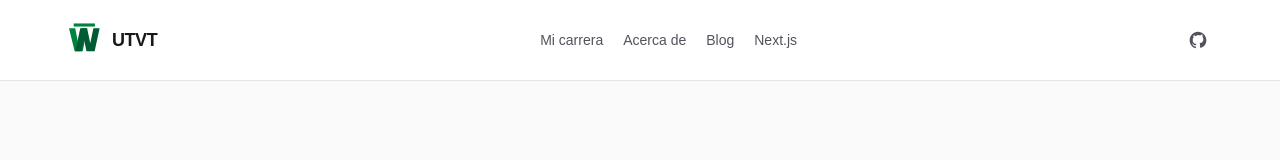
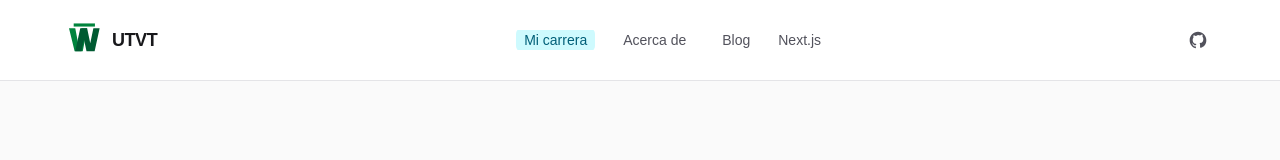
Before and after one commit to LudwinGarcia1/nextjs-laboratories, a Next.js app in the folder first-steps/: page / in a window 1280 px wide. Shown: the top 160 px of the page. Built offline with nearby package versions, Linux system fonts and the light colour scheme.

Commit message:
refactor: extract NavigationLink client component for active link state

```diff
--- a/first-steps/components/Header.js
+++ b/first-steps/components/Header.js
@@ -1,7 +1,10 @@
+import Link from "next/link";
+import NavigationLink from "@/components/NavigationLink";
+
 export default function Header() {
     return (
         <header className="flex w-full flex-wrap items-center justify-between gap-x-6 gap-y-4 border-b border-zinc-200 px-6 pt-5 pb-5 sm:px-10 lg:px-16 dark:border-zinc-800">
-            <a
+            <Link
                 href="/"
                 className="group flex items-center gap-2 text-lg font-semibold tracking-tight text-zinc-900 dark:text-white"
                 aria-label="UTVT, inicio"
@@ -19,33 +22,18 @@ export default function Header() {
                     <path d="M18 8H47" stroke="#00843D" strokeWidth="5" strokeLinecap="square" />
                 </svg>
                 <span>UTVT</span>
-            </a>
+            </Link>
 
             <nav aria-label="Navegacion principal" className="order-3 w-full sm:order-0 sm:w-auto">
                 <ul className="flex items-center gap-5 overflow-x-auto text-sm font-medium text-zinc-600 dark:text-zinc-400">
                     <li>
-                        <a
-                            href="/"
-                            className="whitespace-nowrap transition-colors hover:text-cyan-600 dark:hover:text-cyan-400"
-                        >
-                            Mi carrera
-                        </a>
+                        <NavigationLink href="/">Mi carrera</NavigationLink>
                     </li>
                     <li>
-                        <a
-                            href="/about"
-                            className="whitespace-nowrap transition-colors hover:text-cyan-600 dark:hover:text-cyan-400"
-                        >
-                            Acerca de
-                        </a>
+                        <NavigationLink href="/about">Acerca de</NavigationLink>
                     </li>
                     <li>
-                        <a
-                            href="/blog"
-                            className="whitespace-nowrap transition-colors hover:text-cyan-600 dark:hover:text-cyan-400"
-                        >
-                            Blog
-                        </a>
+                        <NavigationLink href="/blog">Blog</NavigationLink>
                     </li>
                     <li>
                         <a
--- /dev/null
+++ b/first-steps/components/NavigationLink.js
@@ -0,0 +1,30 @@
+"use client";
+
+import Link from "next/link";
+import { usePathname } from "next/navigation";
+
+export default function NavigationLink({ href, children }) {
+    const pathname = usePathname();
+
+    const isActive =
+        pathname === href ||
+        (href !== "/" && pathname.startsWith(`${href}/`));
+
+    const className = `
+        whitespace-nowrap
+        rounded-md
+        px-2
+        py-1
+        transition-colors
+        ${isActive
+            ? "bg-cyan-100 text-cyan-800 dark:bg-cyan-950 dark:text-cyan-200"
+            : "hover:text-cyan-600 dark:hover:text-cyan-400"
+        }
+    `;
+
+    return (
+        <Link href={href} className={className}>
+            {children}
+        </Link>
+    );
+}
```
